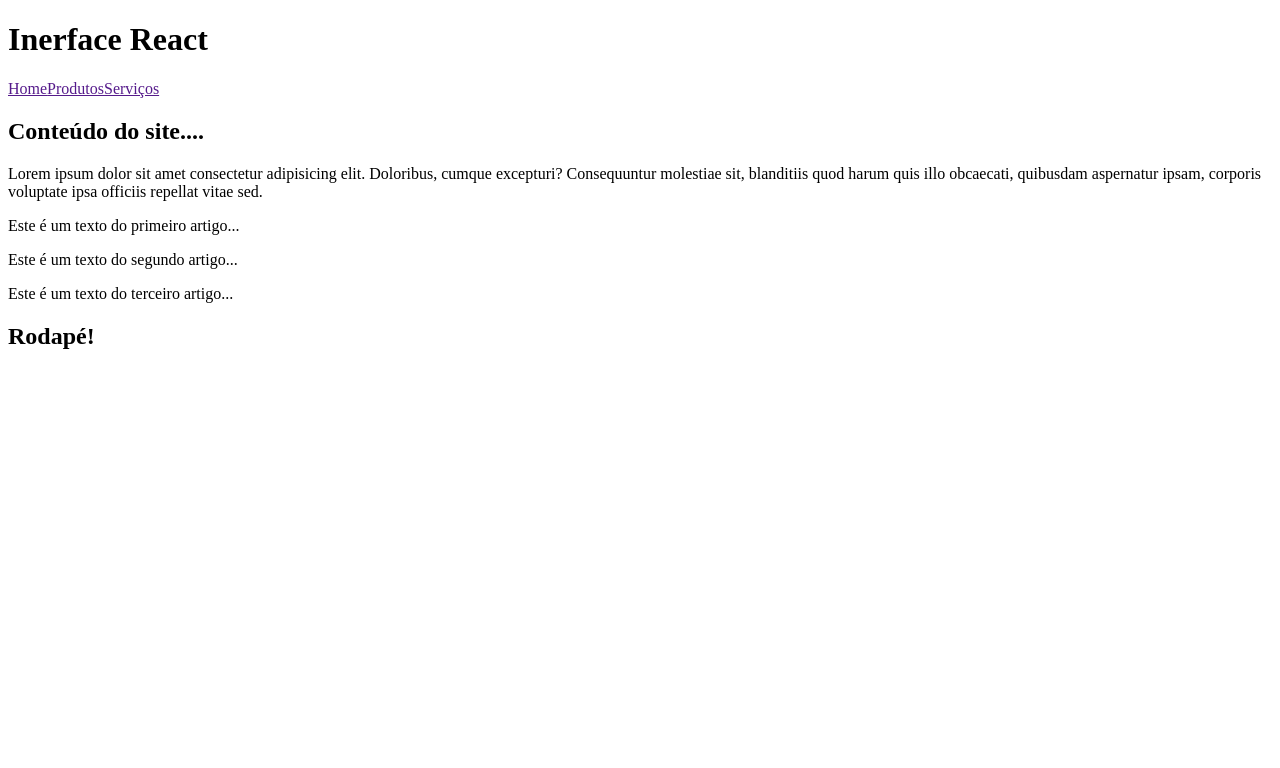
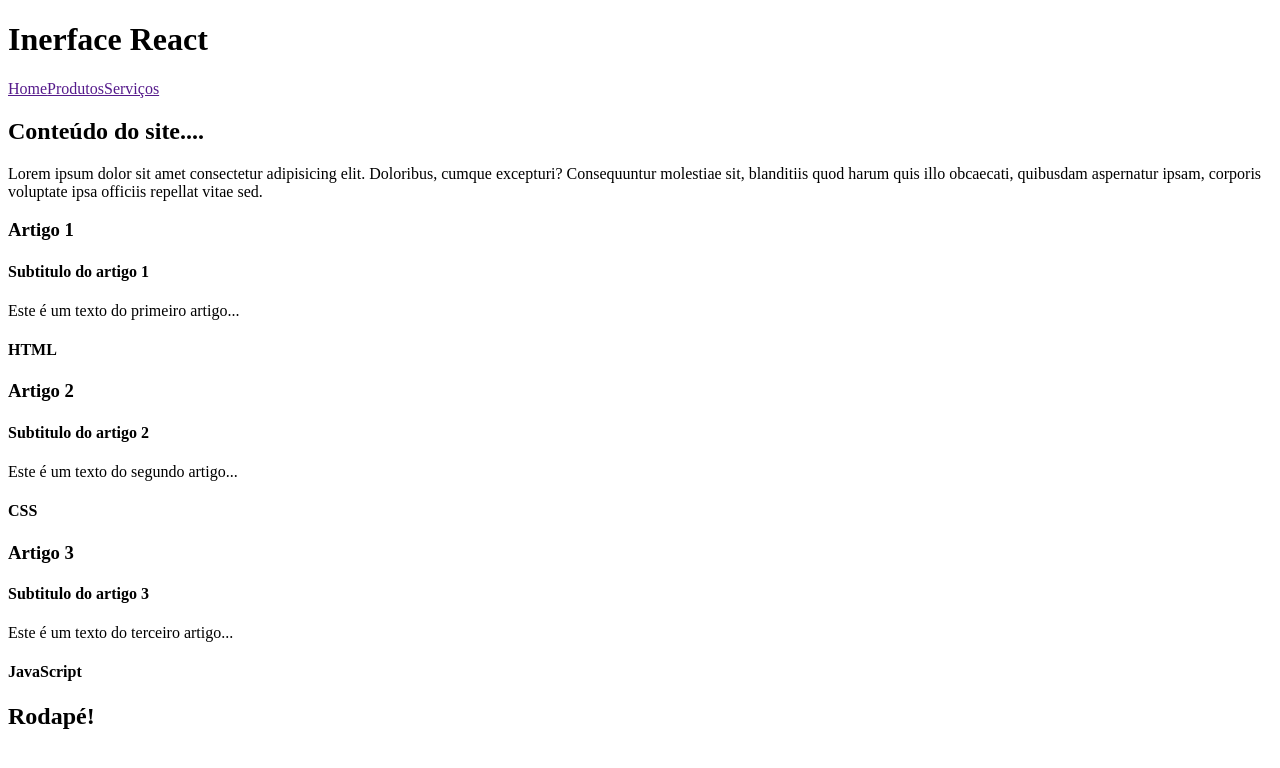
Before and after one commit to PallomaHortencio/meu-app, a React (Create React App) app: page / in a window 1280 px wide. Shown: the top 768 px of the page. Built offline with nearby package versions, Linux system fonts and the light colour scheme.

Commit message:
Array com props

```diff
--- a/src/components/Artigo.jsx
+++ b/src/components/Artigo.jsx
@@ -1,7 +1,10 @@
-const Artigo = (props) => {
+const Artigo = (props, cursos) => {
   return (
     <article>
+      <h3>{props.titulo}</h3>
+      <h4>{props.subtitulo}</h4>
       <p>{props.children}</p>
+      <h4>{props.cursos}</h4>
     </article>
   );
 };
--- a/src/components/layout/Conteudo.jsx
+++ b/src/components/layout/Conteudo.jsx
@@ -1,6 +1,11 @@
 import Artigo from "../Artigo";
 
 const Conteudo = () => {
+  /* (1) Crie um array com o nome de 3 cursos */
+  /* (2) Dentro das chamadas do artigos, passe como uma nova prop chamada curso, o nome de cada curso */
+
+  var cursos = ["HTML", "CSS", "JavaScript"];
+
   return (
     <>
       <main>
@@ -14,9 +19,27 @@ const Conteudo = () => {
             ipsa officiis repellat vitae sed.
           </p>
 
-          <Artigo>Este é um texto do primeiro artigo... </Artigo>
-          <Artigo>Este é um texto do segundo artigo... </Artigo>
-          <Artigo>Este é um texto do terceiro artigo... </Artigo>
+          <Artigo
+            titulo="Artigo 1"
+            subtitulo="Subtitulo do artigo 1"
+            cursos={cursos[0]}
+          >
+            Este é um texto do primeiro artigo...
+          </Artigo>
+          <Artigo
+            titulo="Artigo 2"
+            subtitulo="Subtitulo do artigo 2"
+            cursos={cursos[1]}
+          >
+            Este é um texto do segundo artigo...
+          </Artigo>
+          <Artigo
+            titulo="Artigo 3"
+            subtitulo="Subtitulo do artigo 3"
+            cursos={cursos[2]}
+          >
+            Este é um texto do terceiro artigo...
+          </Artigo>
         </section>
       </main>
     </>
```
